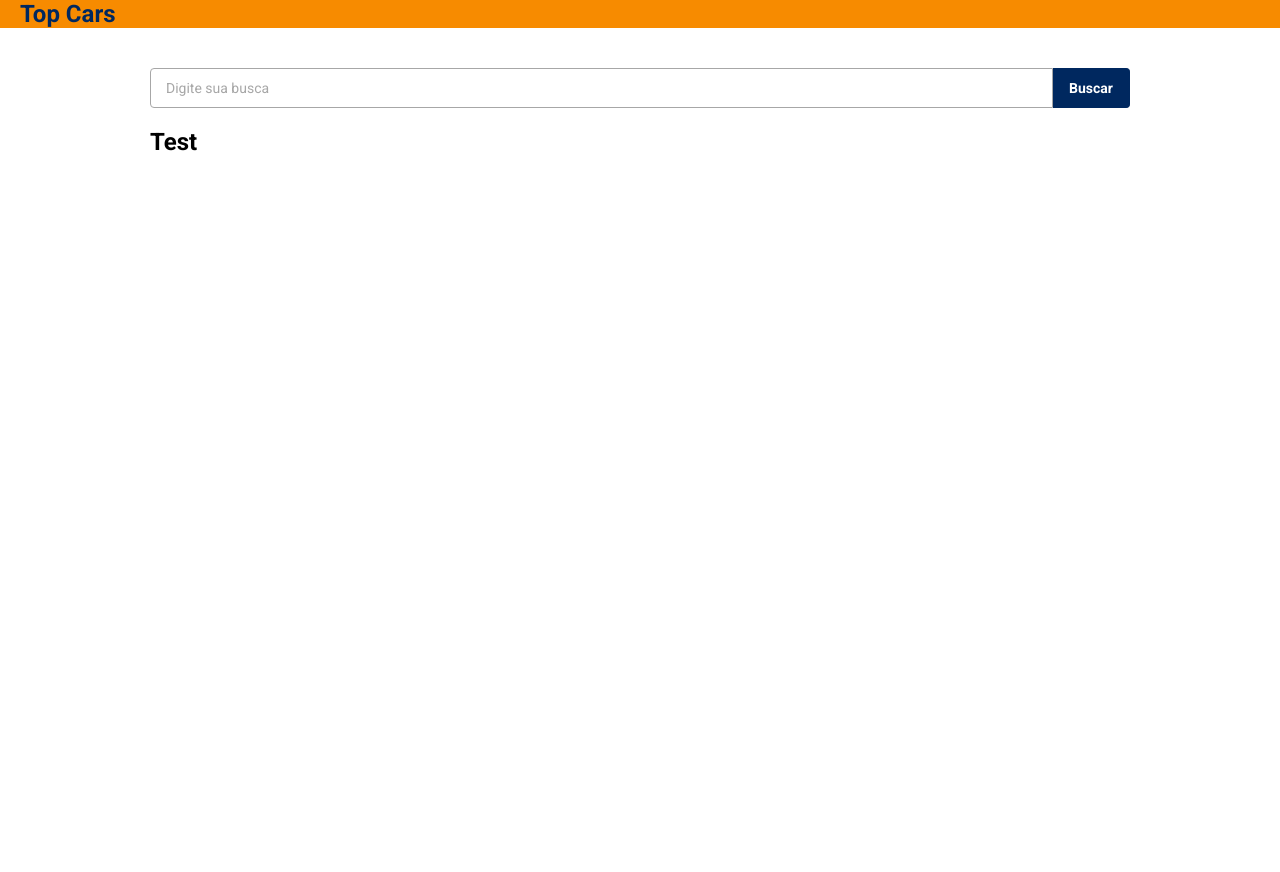
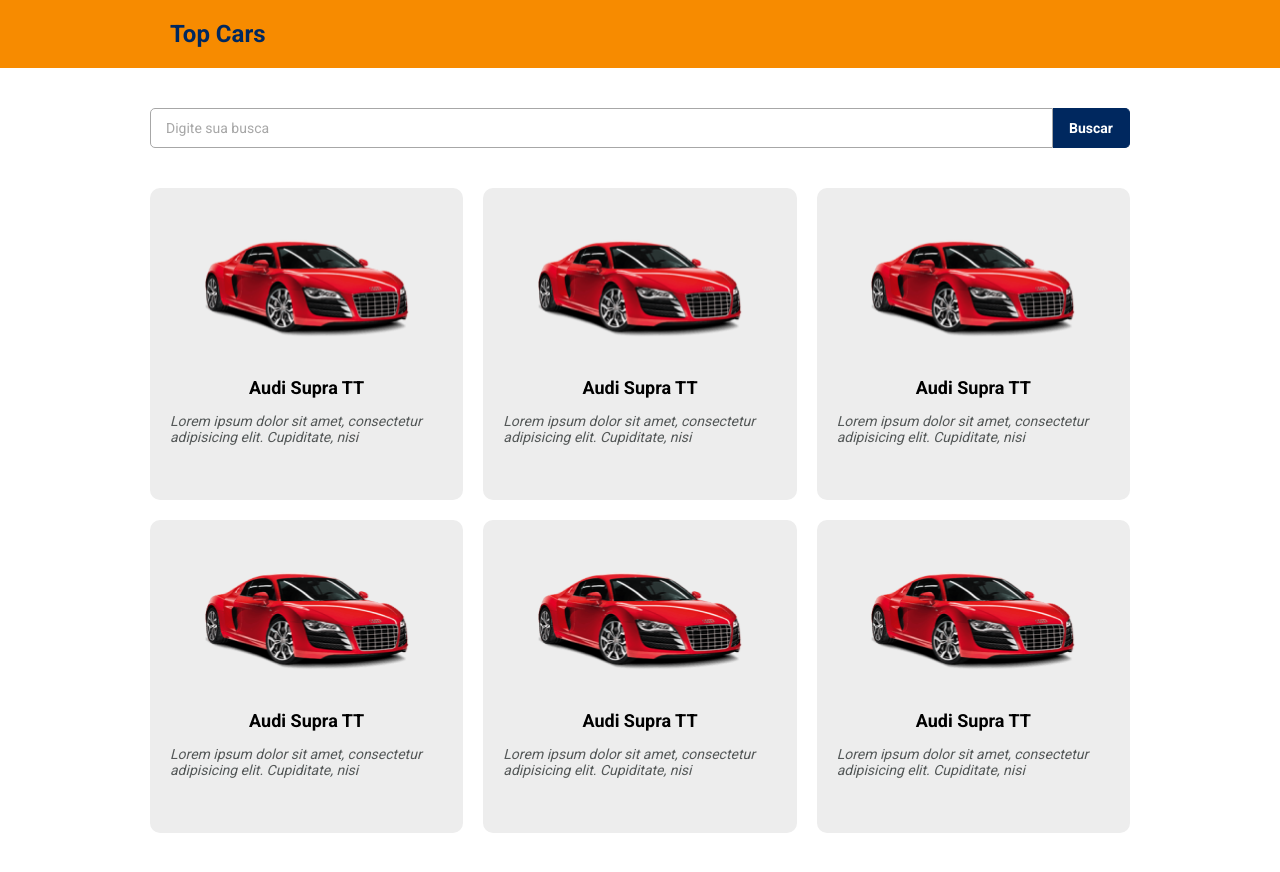
Before and after one commit to murilomartins93/top-cars, a React (Vite) app: page / in a window 1280 px wide. Before the commit the page ends 800 px from the top, so only its background shows below. Built offline with nearby package versions, Linux system fonts and the light colour scheme.

Commit message:
:construction: Catalog card

```diff
--- /dev/null
+++ b/src/components/CatalogCard/index.tsx
@@ -0,0 +1,21 @@
+import "./styles.css";
+import carImg from "../../assets/car-card.png";
+
+function CatalogCard() {
+  return (
+    <>
+      <div>
+        <div className="tc-catalog-card">
+          <img src={carImg} />
+          <h1>Audi Supra TT</h1>
+          <p>
+            Lorem ipsum dolor sit amet, consectetur adipisicing elit.
+            Cupiditate, nisi
+          </p>
+        </div>
+      </div>
+    </>
+  );
+}
+
+export default CatalogCard;
--- /dev/null
+++ b/src/components/CatalogCard/styles.css
@@ -0,0 +1,36 @@
+.tc-catalog-card {
+  background-color: var(--tc-card-bg-gray);
+  border-radius: 10px;
+  display: flex;
+  flex-direction: column;
+  align-items: center;
+  justify-content: center;
+  padding: 15px 20px;
+  width: 100%;
+  max-height: 350px;
+}
+
+.tc-catalog-card img {
+  max-width: 220px;
+  width: 100%;
+  margin-bottom: 10px;
+}
+
+.tc-catalog-card h1 {
+  color: var(--tc-font-black);
+  font-weight: 700;
+  font-size: 18px;
+  line-height: 21px;
+  text-align: center;
+  margin-bottom: 15px;
+}
+
+.tc-catalog-card p {
+  color: var(--tc-font-gray);
+  font-weight: 400;
+  font-size: 14px;
+  line-height: 16px;
+  font-style: italic;
+  text-align: start;
+  margin-bottom: 40px;
+}
--- a/src/components/SearchBar/styles.css
+++ b/src/components/SearchBar/styles.css
@@ -12,7 +12,7 @@
   font-size: 14px;
   color: var(--tc-font-gray);
   border: 1px solid var(--tc-form-border-gray);
-  border-radius: 4px 0 0 4px;
+  border-radius: 5px 0 0 5px;
 }
 
 .tc-search-bar input:focus {
@@ -32,5 +32,5 @@
   color: var(--tc-font-white);
   border: 1px solid var(--tc-btn-blue);
   border-left: none;
-  border-radius: 0 4px 4px 0;
+  border-radius: 0 5px 5px 0;
 }
--- a/src/index.css
+++ b/src/index.css
@@ -4,7 +4,7 @@
   --tc-bg-orange: #f78b00;
   --tc-bg-white: #ffffff;
 
-  --tc-card-bg-gray: #a7a7a7;
+  --tc-card-bg-gray: #EDEDED;
   --tc-form-border-gray: #a7a7a7;
   --tc-placeholder-font-gray: #a7a7a7;
 
@@ -45,8 +45,7 @@
 .tc-container {
   width: 100%;
   max-width: 980px;
-  align-items: center;
-  padding: 0 20px;
+  margin: 0 auto;
 }
 
 @media (min-width: 576px) {
--- a/src/routes/Catalog/index.tsx
+++ b/src/routes/Catalog/index.tsx
@@ -1,6 +1,7 @@
 import "./styles.css";
 import Header from "../../components/Header";
 import SearchBar from "../../components/SearchBar";
+import CatalogCard from "../../components/CatalogCard"
 
 function Catalog() {
   return (
@@ -9,7 +10,14 @@
       <main>
         <section id="catalog-cards-section" className="tc-container">
           <SearchBar />
-          <h1>Test</h1>
+          <div className="tc-catalog-cards">
+            <CatalogCard />
+            <CatalogCard />
+            <CatalogCard />
+            <CatalogCard />
+            <CatalogCard />
+            <CatalogCard />
+          </div>
         </section>
       </main>
     </>
--- a/src/routes/Catalog/styles.css
+++ b/src/routes/Catalog/styles.css
@@ -1,3 +1,10 @@
 #catalog-cards-section {
   padding: 40px 0;
 }
+
+.tc-catalog-cards {
+  display: grid;
+  gap: 20px;
+  grid-template-columns: repeat(auto-fill, minmax(250px, 1fr));
+  padding-top: 20px;
+}
```
Also changed, not shown: src/assets/car-card.png (added).
